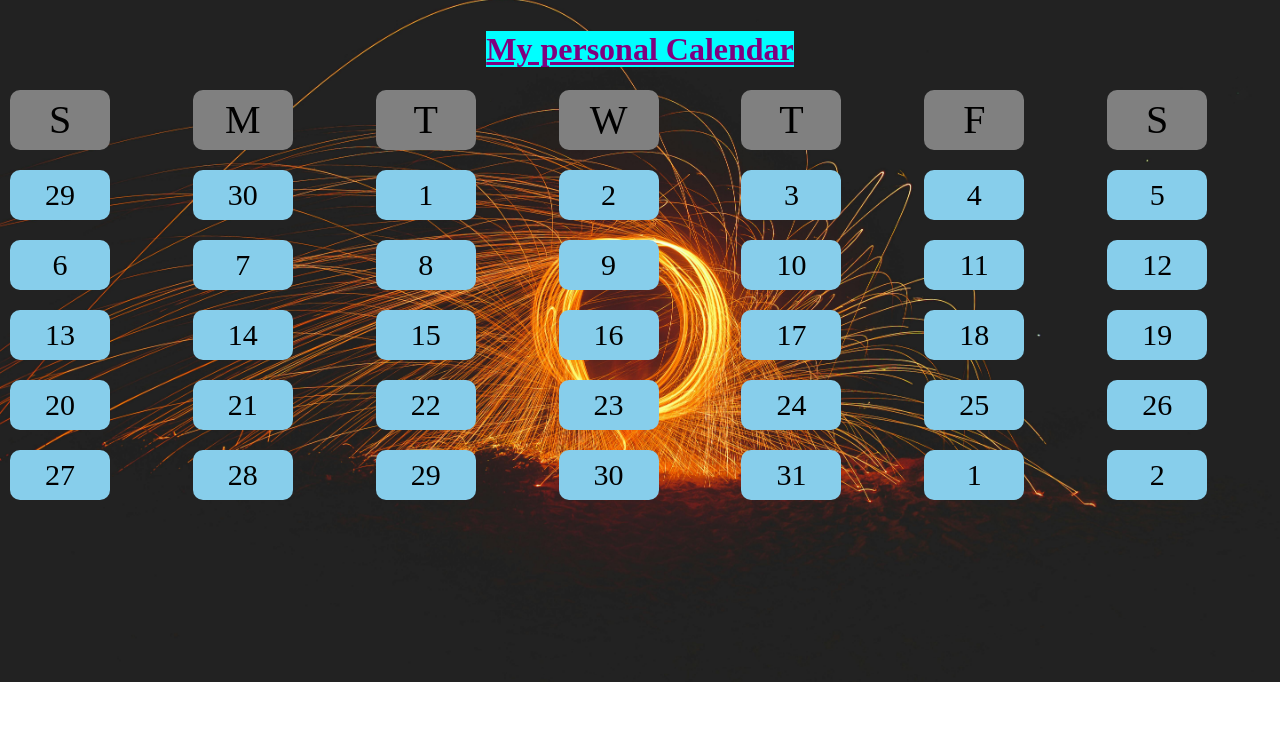
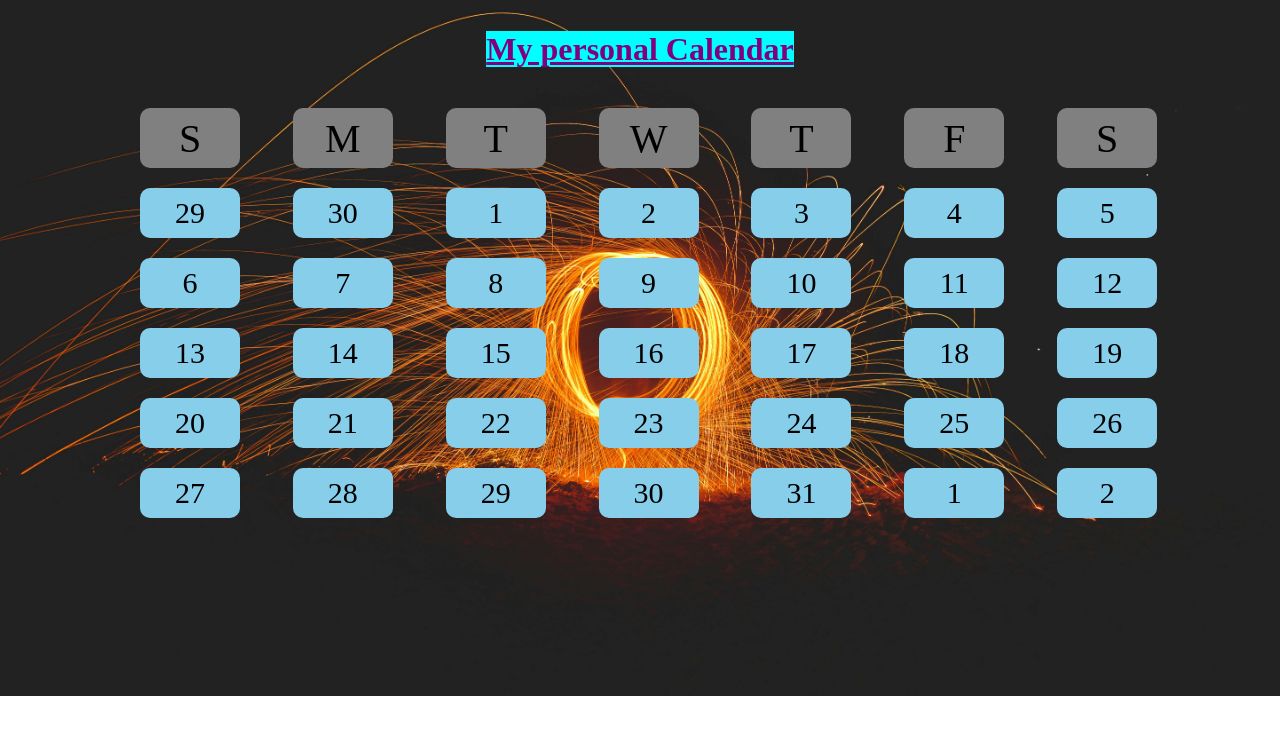
Before and after one commit to SamitRaiyan/mod7--Responsive-Website-Layout, a plain HTML site: page calendar.html in a window 1280 px wide. Drawn offline with Linux system fonts and the light colour scheme.

Commit message:
calendar making done

```diff
--- a/calendar.css
+++ b/calendar.css
@@ -19,6 +19,7 @@ span{
     grid-template-columns:repeat(7,1fr);
     row-gap: 20px;
     column-gap: 20px;
+    margin: 40px 80px 10px 130px;
 }
 .date{
     height: 50px;
```
